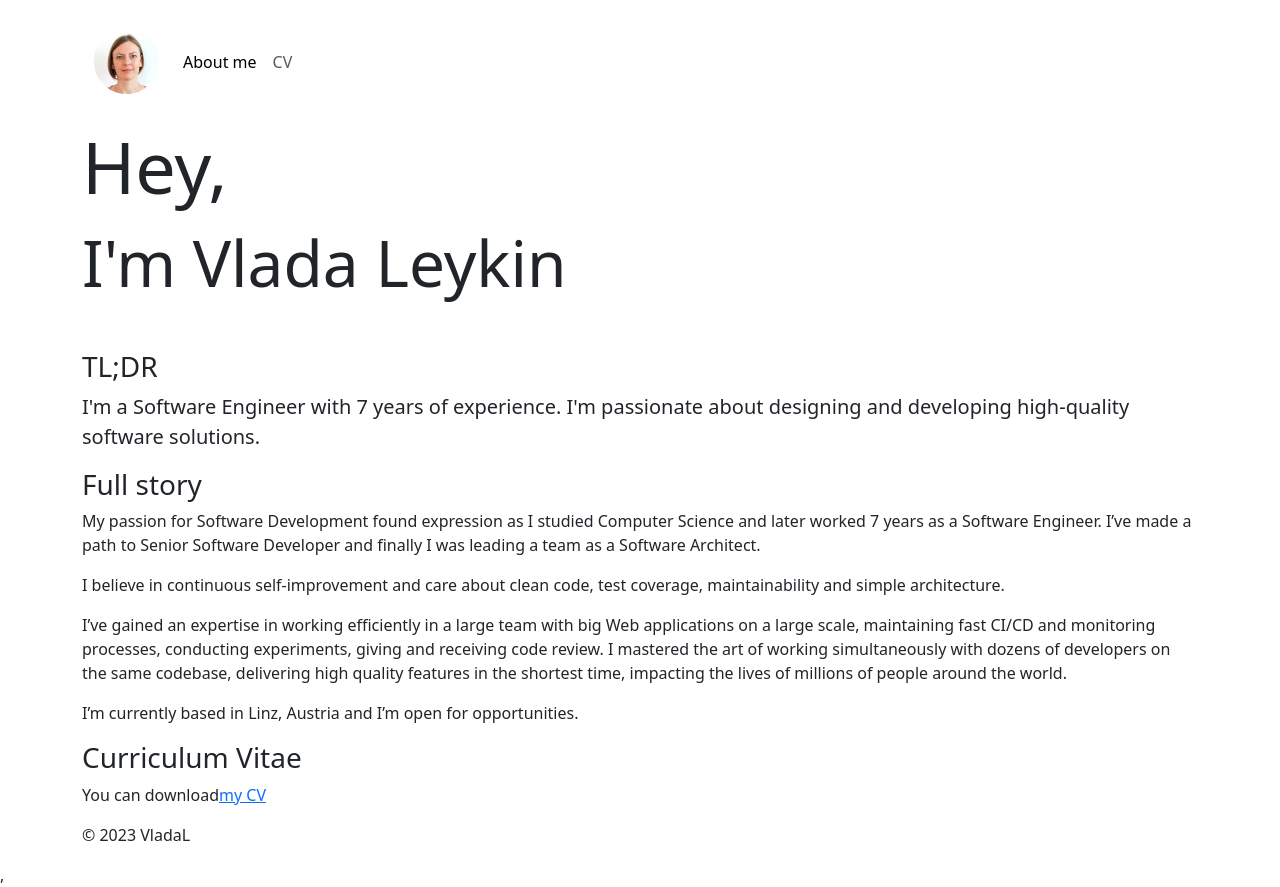
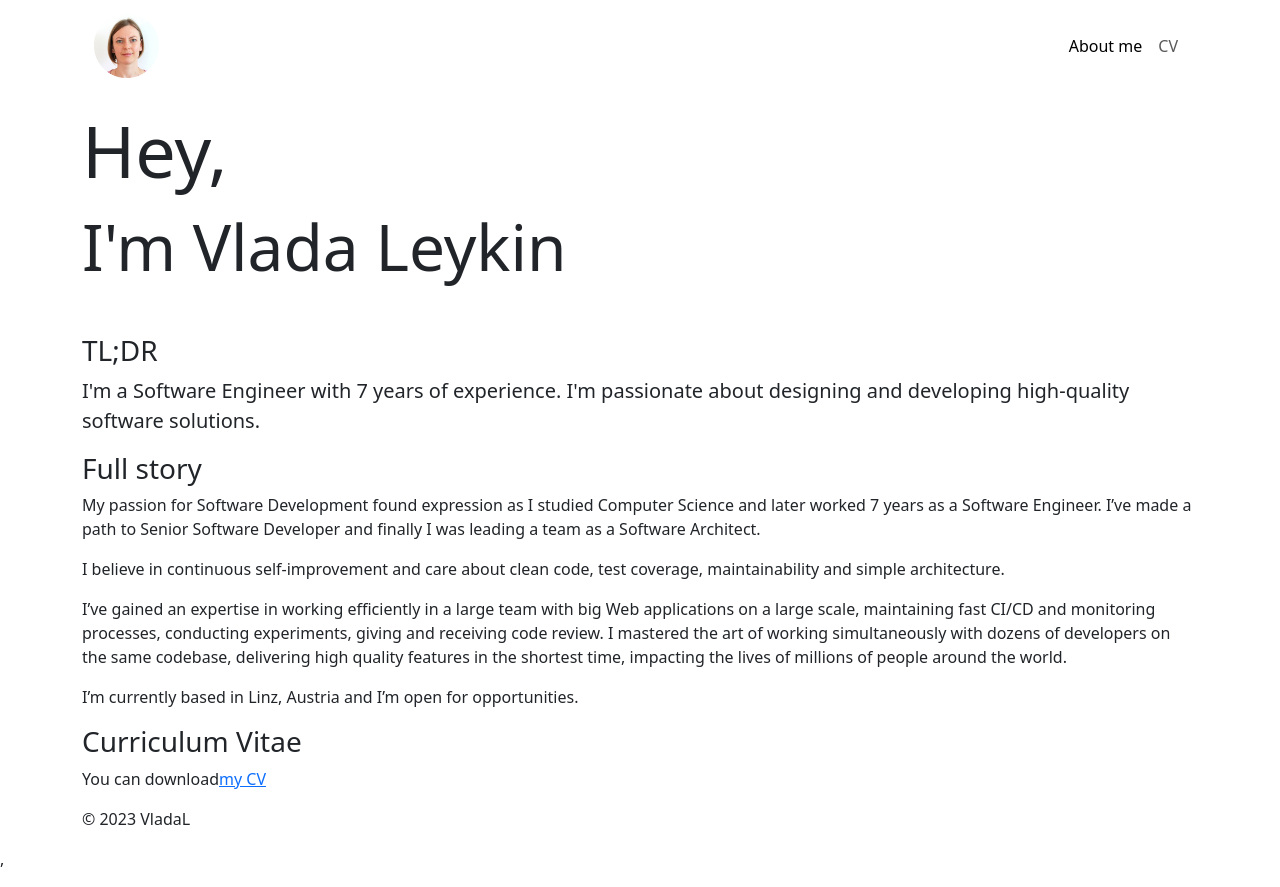
Before and after one commit to Vlada-Leykin/business-card, a React app: page / in a window 1280 px wide. Built offline with nearby package versions, Linux system fonts and the light colour scheme.

Commit message:
complete menu

```diff
--- a/src/components/Header.js
+++ b/src/components/Header.js
@@ -3,7 +3,7 @@ import ProfilePicture from '../assets/profilepic.jpg';
 
 function Header() {
   return (
-    <header className="container my-3">
+    <header className="container mb-3 sticky-top bg-white">
       <nav className="navbar navbar-expand-sm">
         <div className="container-fluid">
           <a className="navbar-brand" href="#about_me">
@@ -20,7 +20,7 @@ function Header() {
           >
             <span className="navbar-toggler-icon" />
           </button>
-          <div className="navbar-collapse collapse" id="navbarNavAltMarkup">
+          <div className="navbar-collapse collapse justify-content-end" id="navbarNavAltMarkup">
             <ul className="navbar-nav">
               <li className="nav-item">
                 <a className="nav-link active" aria-current="page" href="#about_me">About me</a>
--- /dev/null
+++ b/src/scss/header.scss
@@ -0,0 +1,6 @@
+.navbar-toggler,
+.navbar-toggler:active,
+.navbar-toggler:focus {
+    border-color: transparent !important;
+    box-shadow: none !important;
+}
--- a/src/scss/styles.scss
+++ b/src/scss/styles.scss
@@ -1,2 +1,3 @@
+@import "./header";
 // Import all of Bootstrap's CSS
 @import "bootstrap/scss/bootstrap";
```
